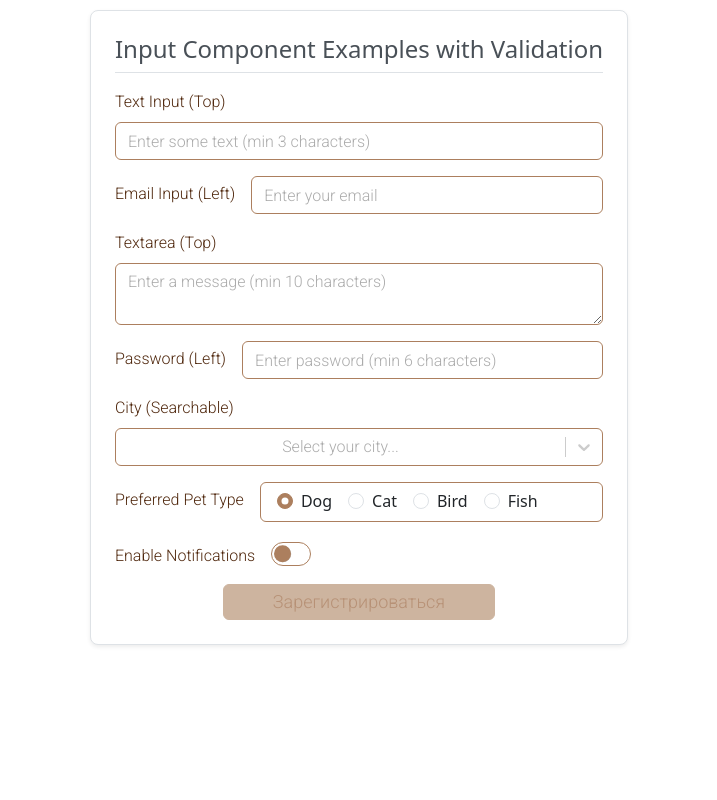
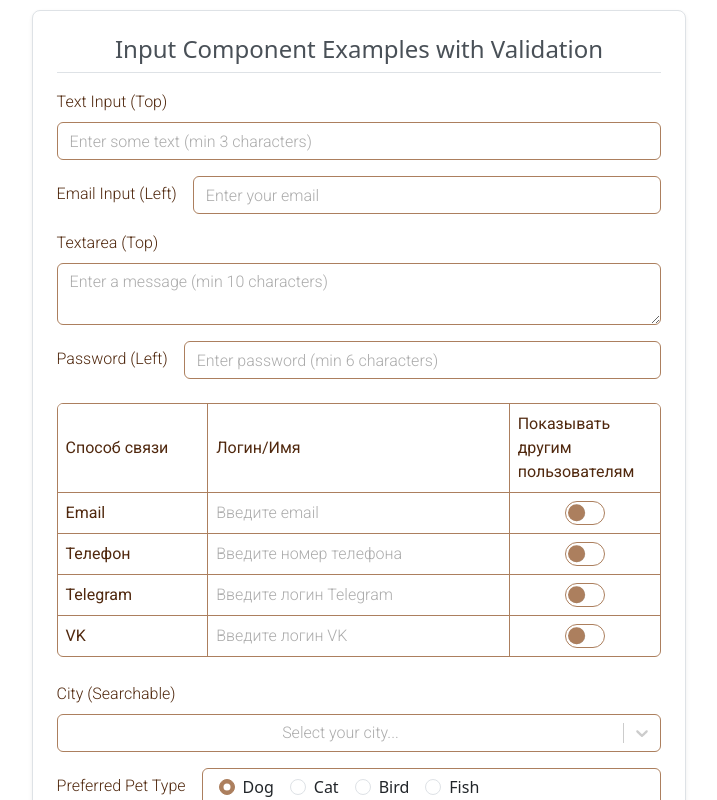
Before and after one commit to PetMatchNSU/PetMatch-frontend, a React (Vite) app: page / in a window 1280 px wide. Shown: the part 400-1200 px from the top of the page, without its empty margins (281-998 px from the left). Before the commit the page ends 1117 px from the top, so only its background shows below. Built offline with nearby package versions, Linux system fonts and the light colour scheme.

Commit message:
[15609] - табличка под страницу регистрации

```diff
--- a/src/components/Input/Input.module.css
+++ b/src/components/Input/Input.module.css
@@ -5,7 +5,7 @@
   font-size: 16px;
   font-weight: 300;
   line-height: 1.5;
-  color: #212529;
+  color: #50280E;
   background-color: #fff;
   background-clip: padding-box;
   border: 1px solid #AC7F5E;
@@ -23,11 +23,11 @@
 }
 
 .input:focus {
-  color: #212529;
+  color: #50280E;
   background-color: #fff;
-  border-color: #86b7fe;
+  border-color: #AC7F5E;
   outline: 0;
-  box-shadow: 0 0 0 0.25rem rgba(13, 110, 253, 0.25);
+  box-shadow: 0 0 0 0.25rem rgba(123, 48, 7, 0.25);
 }
 
 .input--invalid {
@@ -36,7 +36,7 @@
 
 .input--invalid:focus {
   border-color: #dc3545;
-  box-shadow: 0 0 0 0.25rem rgba(220, 53, 69, 0.25);
+  /* box-shadow: 0 0 0 0.25rem rgba(220, 53, 69, 0.25); */
 }
 
 .input-group {
@@ -54,7 +54,7 @@
   font-size: 1rem;
   font-weight: 400;
   line-height: 1.5;
-  color: #212529;
+  color: #50280E;
   text-align: center;
   white-space: nowrap;
   background-color: #e9ecef;
--- /dev/null
+++ b/src/components/RegistrationTable/RegistrationTable.module.css
@@ -0,0 +1,103 @@
+.registrationTableContainer {
+  margin: 1.5rem 0;
+}
+
+.contactTable {
+  width: 100%;
+  border-collapse: separate;
+  border-spacing: 0;
+  background-color: #fff;
+  border: 1px solid #AC7F5E;
+  border-radius: 6px;
+  font-family: 'Roboto', sans-serif;
+  font-weight: 300;
+  font-size: 16px;
+  overflow: hidden;
+  color: #50280E;
+}
+
+.contactTable th {
+  padding: 0.5rem;
+  text-align: left;
+  border-right: 1px solid #AC7F5E;
+  border-bottom: 1px solid #AC7F5E;
+  font-weight: 400;
+  font-family: 'Roboto', sans-serif;
+  background-color: #fff;
+  color: #50280E;
+}
+
+.contactTable th:last-child {
+  border-right: none;
+}
+
+.contactTable td {
+  padding: 0;
+  border-right: 1px solid #AC7F5E;
+  border-bottom: 1px solid #AC7F5E;
+  font-family: 'Roboto', sans-serif;
+  color: #50280E;
+  text-align: left;
+  height: 2.5rem;
+}
+
+.contactTable td:last-child {
+  border-right: none;
+}
+
+.contactTable tr:last-child td {
+  border-bottom: none;
+}
+
+.contactTable td:first-child {
+  font-weight: 500;
+  width: 25%;
+  padding: 0.5rem;
+}
+
+.contactTable td:nth-child(2) {
+  width: 50%;
+  padding: 0;
+}
+
+.contactTable td:nth-child(3) {
+  width: 25%;
+  text-align: center;
+  padding: 0.5rem;
+}
+
+.toggleWrapper {
+  display: flex;
+  justify-content: center;
+  align-items: center;
+  height: 100%;
+}
+
+.noMargin {
+  margin-bottom: 0;
+}
+
+.tableInput {
+  width: 100%;
+  height: 100%;
+  box-sizing: border-box;
+  border: none;
+  padding: 0.5rem;
+  font-family: 'Roboto', sans-serif;
+  font-weight: 300;
+  font-size: 16px;
+  color: #50280E;
+  background-color: #fff;
+}
+
+.tableInput:focus {
+  outline: none;
+}
+
+.tableInput::placeholder {
+  color: #888888;
+  font-family: 'Roboto', sans-serif;
+  font-weight: 300;
+  font-size: 16px;
+  opacity: 0.7;
+}
--- /dev/null
+++ b/src/components/RegistrationTable/RegistrationTable.tsx
@@ -0,0 +1,140 @@
+import React, { useState } from 'react';
+import Toggle from '../Toggle/Toggle';
+import styles from './RegistrationTable.module.css';
+
+interface ContactInfo {
+  email: string;
+  phone: string;
+  telegram: string;
+  vk: string;
+}
+
+interface VisibilitySettings {
+  email: boolean;
+  phone: boolean;
+  telegram: boolean;
+  vk: boolean;
+}
+
+interface RegistrationTableProps {
+  onContactInfoChange: (contactInfo: ContactInfo) => void;
+  onVisibilityChange: (visibility: VisibilitySettings) => void;
+  contactInfo: ContactInfo;
+  visibility: VisibilitySettings;
+}
+
+const RegistrationTable: React.FC<RegistrationTableProps> = ({
+  onContactInfoChange,
+  onVisibilityChange,
+  contactInfo,
+  visibility
+}) => {
+  const handleInputChange = (field: keyof ContactInfo, value: string) => {
+    onContactInfoChange({ ...contactInfo, [field]: value });
+  };
+
+  const handleToggleChange = (field: keyof VisibilitySettings) =>
+    (e: React.ChangeEvent<HTMLInputElement>) => {
+      onVisibilityChange({ ...visibility, [field]: e.target.checked });
+    };
+
+  return (
+    <div className={styles.registrationTableContainer}>
+      <table className={styles.contactTable}>
+        <thead>
+          <tr>
+            <th>Способ связи</th>
+            <th>Логин/Имя</th>
+            <th>Показывать другим пользователям</th>
+          </tr>
+        </thead>
+        <tbody>
+          <tr>
+            <td>Email</td>
+            <td>
+              <input
+                type="email"
+                placeholder="Введите email"
+                value={contactInfo.email}
+                onChange={(e) => handleInputChange('email', e.target.value)}
+                className={styles.tableInput}
+              />
+            </td>
+            <td>
+              <div className={styles.toggleWrapper}>
+                <Toggle
+                  checked={visibility.email}
+                  onChange={handleToggleChange('email')}
+                  wrapperClassName={styles.noMargin}
+                />
+              </div>
+            </td>
+          </tr>
+          <tr>
+            <td>Телефон</td>
+            <td>
+              <input
+                type="tel"
+                placeholder="Введите номер телефона"
+                value={contactInfo.phone}
+                onChange={(e) => handleInputChange('phone', e.target.value)}
+                className={styles.tableInput}
+              />
+            </td>
+            <td>
+              <div className={styles.toggleWrapper}>
+                <Toggle
+                  checked={visibility.phone}
+                  onChange={handleToggleChange('phone')}
+                  wrapperClassName={styles.noMargin}
+                />
+              </div>
+            </td>
+          </tr>
+          <tr>
+            <td>Telegram</td>
+            <td>
+              <input
+                placeholder="Введите логин Telegram"
+                value={contactInfo.telegram}
+                onChange={(e) => handleInputChange('telegram', e.target.value)}
+                className={styles.tableInput}
+              />
+            </td>
+            <td>
+              <div className={styles.toggleWrapper}>
+                <Toggle
+                  checked={visibility.telegram}
+                  onChange={handleToggleChange('telegram')}
+                  wrapperClassName={styles.noMargin}
+                />
+              </div>
+            </td>
+          </tr>
+          <tr>
+            <td>VK</td>
+            <td>
+              <input
+                placeholder="Введите логин VK"
+                value={contactInfo.vk}
+                onChange={(e) => handleInputChange('vk', e.target.value)}
+                className={styles.tableInput}
+              />
+            </td>
+            <td>
+              <div className={styles.toggleWrapper}>
+                <Toggle
+                  checked={visibility.vk}
+                  onChange={handleToggleChange('vk')}
+                  wrapperClassName={styles.noMargin}
+                />
+              </div>
+            </td>
+          </tr>
+        </tbody>
+      </table>
+    </div>
+  );
+};
+
+export default RegistrationTable;
--- /dev/null
+++ b/src/components/RegistrationTable/index.ts
@@ -0,0 +1 @@
+export { default } from './RegistrationTable';
--- a/src/components/Toggle/Toggle.module.css
+++ b/src/components/Toggle/Toggle.module.css
@@ -1,6 +1,6 @@
 .toggleWrapper {
   position: relative;
-  margin-bottom: 1rem;
+  margin-bottom: 0;
 }
 
 .toggleWrapperHorizontal {
@@ -37,12 +37,27 @@
 }
 
 /* Style the react-bootstrap switch */
+.toggleContainer :global(.form-check) {
+  margin-bottom: 0;
+  min-height: unset;
+  padding-left: 0;
+}
+
+.toggleContainer :global(.form-switch) {
+  margin-bottom: 0;
+  padding-left: 0;
+}
+
 .toggleContainer :global(.form-switch .form-check-input) {
   width: 2.5em;
   height: 1.5em;
   background-color: #fff;
   border-color: #AC7F5E;
   position: relative;
+  margin: 0;
+  padding: 0;
+  border-radius: 0.75em;
+  box-shadow: none;
 }
 
 .toggleContainer :global(.form-switch .form-check-input:checked) {
@@ -82,7 +97,7 @@
 .toggleError {
   display: block;
   width: 100%;
-  margin-top: 0.25rem;
+  margin-top: 0;
   font-size: 0.875em;
   color: #dc3545;
 }
--- a/src/components/Toggle/Toggle.tsx
+++ b/src/components/Toggle/Toggle.tsx
@@ -9,6 +9,7 @@ interface ToggleProps extends Omit<FormCheckProps, 'type' | 'labelPosition'> {
   label?: string;
   labelPosition?: LabelPosition;
   error?: string;
+  wrapperClassName?: string;
 }
 
 const Toggle: React.FC<ToggleProps> = ({
@@ -19,12 +20,13 @@ const Toggle: React.FC<ToggleProps> = ({
   disabled = false,
   error,
   id,
+  wrapperClassName = '',
   ...props
 }) => {
   const isHorizontal = labelPosition === 'left';
 
   return (
-    <div className={`${styles.toggleWrapper} ${isHorizontal ? styles.toggleWrapperHorizontal : ''}`}>
+    <div className={`${styles.toggleWrapper} ${isHorizontal ? styles.toggleWrapperHorizontal : ''} ${wrapperClassName}`.trim()}>
       {label && (
         <div className={`${styles.toggleLabel} ${isHorizontal ? styles.toggleLabelLeft : ''}`}>
           {label}
--- a/src/pages/Home.tsx
+++ b/src/pages/Home.tsx
@@ -10,6 +10,7 @@ import Button from '../components/Button/Button';
 import RadioButton from '../components/RadioButton/RadioButton';
 import Select from '../components/Select/Select';
 import Toggle from '../components/Toggle/Toggle';
+import RegistrationTable from '../components/RegistrationTable';
 import type { SingleValue, MultiValue, ActionMeta } from 'react-select';
 import axios from 'axios';
 import styles from './Home.module.css';
@@ -26,6 +27,20 @@ const schema = yup.object({
 interface SelectOption {
   value: string;
   label: string;
+}
+
+interface ContactInfo {
+  email: string;
+  phone: string;
+  telegram: string;
+  vk: string;
+}
+
+interface VisibilitySettings {
+  email: boolean;
+  phone: boolean;
+  telegram: boolean;
+  vk: boolean;
 }
 
 const Home: React.FC = () => {
@@ -60,6 +75,21 @@ const Home: React.FC = () => {
   // State for Toggle example
   const [notificationsEnabled, setNotificationsEnabled] = React.useState<boolean>(false);
 
+  // State for contact information table
+  const [contactInfo, setContactInfo] = useState<ContactInfo>({
+    email: '',
+    phone: '',
+    telegram: '',
+    vk: ''
+  });
+
+  const [visibility, setVisibility] = useState<VisibilitySettings>({
+    email: false,
+    phone: false,
+    telegram: false,
+    vk: false
+  });
+
   const handleToggleChange = (e: React.ChangeEvent<HTMLInputElement>) => {
     setNotificationsEnabled(e.target.checked);
   };
@@ -90,7 +120,9 @@ const Home: React.FC = () => {
       const host = import.meta.env.VITE_API_HOST || 'http://localhost:3000';
       const response = await axios.post(`${host}/test`, {
         ...data,
-        city: (selectedCity as SingleValue<SelectOption>)?.value
+        city: (selectedCity as SingleValue<SelectOption>)?.value,
+        contactInfo,
+        visibility
       });
       console.log('Form submitted successfully:', response.data);
       // You can add success handling here, such as showing a success message
@@ -190,6 +222,14 @@ const Home: React.FC = () => {
               labelPosition={LabelPosition.LEFT}
             />
 
+            {/* Registration Table */}
+            <RegistrationTable
+              onContactInfoChange={setContactInfo}
+              onVisibilityChange={setVisibility}
+              contactInfo={contactInfo}
+              visibility={visibility}
+            />
+
             {/* Select with searchable cities */}
             <Select
               label="City (Searchable)"
```
